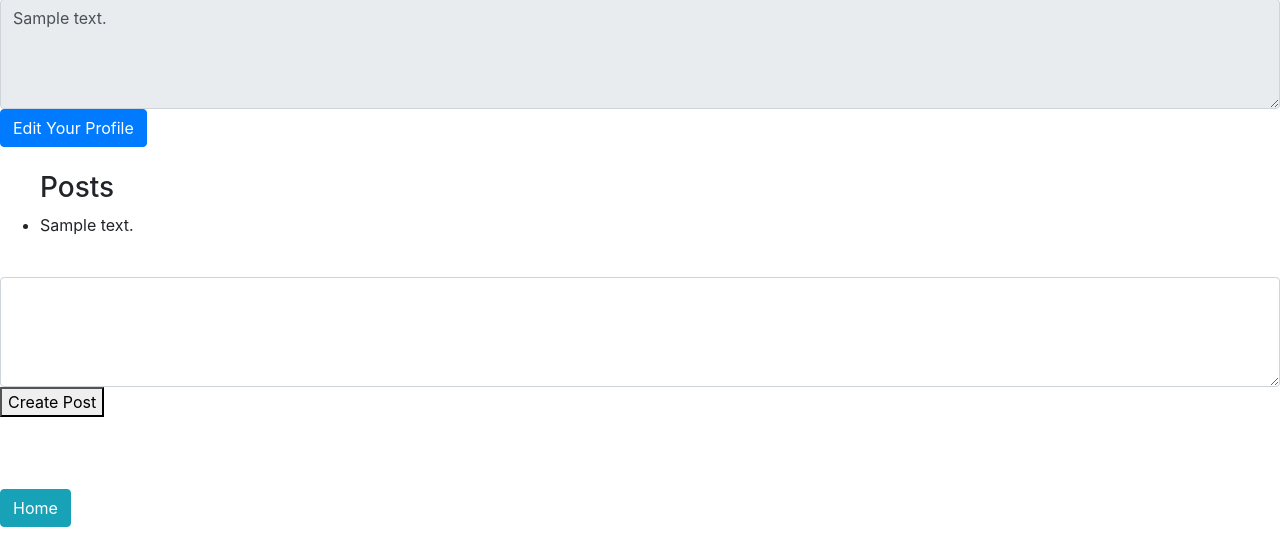
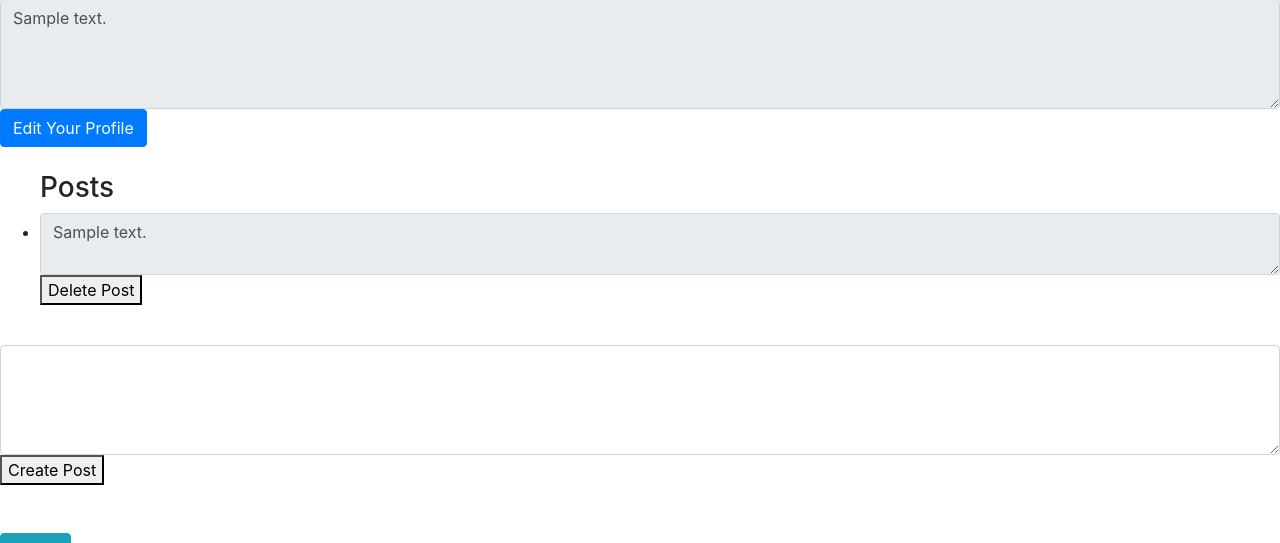
Before and after one commit to abista7/SoftwareDevelopmentGroupPROJECT, a Django app: page /profile/00000000-0000-0000-0000-000000000001/ in a window 1280 px wide. Shown: the part 161-704 px from the top of the page. Run offline with Django 3.2, Linux system fonts and the light colour scheme; a user stored in the database is signed in; tables that the repository leaves empty hold one stand-in row (values such as "Sample post"); some libraries are stand-ins or nearby versions.

Commit message:
can delete posts

```diff
--- a/application/django/mainapp/models.py
+++ b/application/django/mainapp/models.py
@@ -91,6 +91,10 @@ class Profile(models.Model):
     def create_post(self, desc):
         Post.objects.create(profile=self, description=desc)
 
+    def delete_post(self, post_id):
+        post = Post.objects.get(id=post_id)
+        post.delete()
+
 
 class Friend(models.Model):
     created = models.DateTimeField(auto_now_add=True, editable=False)
@@ -128,3 +132,6 @@ class Post(models.Model):
     description = models.CharField(max_length=200)
     created_at = models.DateTimeField(auto_now_add=True)
     profile = models.ForeignKey(Profile, on_delete=models.CASCADE)
+
+    def __str__(self):
+        return 'Post: ' + self.description
--- a/application/django/mainapp/views.py
+++ b/application/django/mainapp/views.py
@@ -63,6 +63,8 @@ def profile(request, profile_uuid):
         print(request.POST)
         if request.POST.get('create_post'):
             request.user.profile.create_post(request.POST.get('create_post'))
+        if request.POST.get('delete_post'):
+            request.user.profile.delete_post(int(request.POST.get('delete_post')))
 
 
     return render(request, 'mainapp/profile.html', context=context)
--- a/application/django/templates/mainapp/profile.html
+++ b/application/django/templates/mainapp/profile.html
@@ -23,25 +23,39 @@
             <br>
             <h3>Posts</h3>
             {% for post in post_list %}
-                <li>{{ post.description }}</li>
+                <li>
+                    <textarea class="form-control"  readonly>{{ post.description }}</textarea>
+                    {% if user == profile.user %}
+                        <form method="post">
+                            {% csrf_token %}
+                            <button type="submit" name="delete_post" value={{ post.id }}>Delete Post</button>
+                        </form>
+                    {% endif %}
+                </li>
             {% endfor %}
         </ul>
-
     {% else %}
-        <h1>NO POSTS</h1>
+        <ul>
+            <br>
+            <h3>Posts</h3>
+        </ul>
     {% endif %}
     <br>
-    <form method="post">
-        {% csrf_token %}
-        <textarea class="form-control " cols="50" rows="4" id="create_post" name="create_post" ></textarea>
-        <button type="submit" value="{{ create_post }}">Create Post</button>
-    </form>
-    <h>{{ desc }}</h>
-
-    <br>
+    {% if user == profile.user %}
+        <form method="post">
+            {% csrf_token %}
+            <textarea class="form-control " cols="50" rows="4" id="create_post" name="create_post" ></textarea>
+            <button type="submit" value="{{ create_post }}">Create Post</button>
+        </form>
+    {% endif %}
     <br>
     <br>
     <a href="{% url 'index' %}">
     <button class="btn btn-info">Home</button>
     </a>
+    <br>
+    <br>
+    <br>
+
+
 {% endblock %}
```
